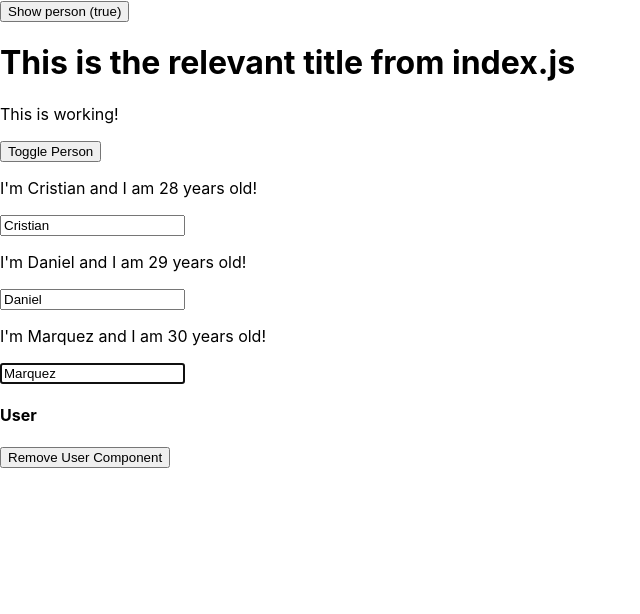
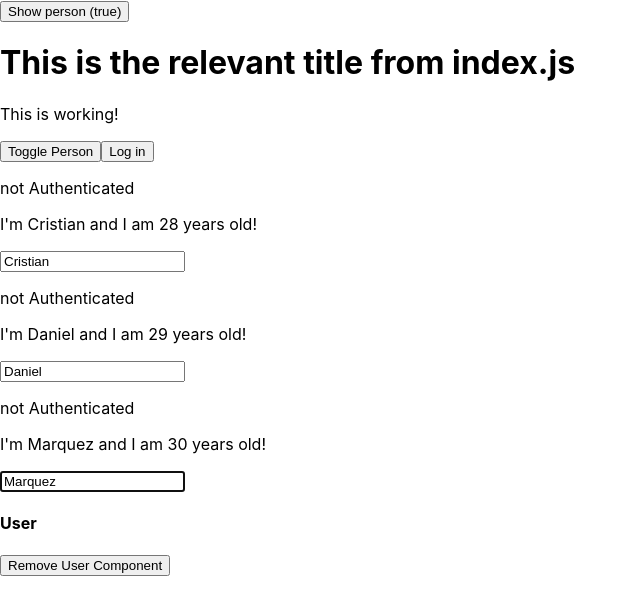
Before and after one commit to xthecapx/react, a React app: page / in a window 1280 px wide. Both pictures are taken after a click on the button "Show person (true)". Shown: the top 614 px of the page, without its empty margins (0-640 px from the left). Built offline with nearby package versions, Linux system fonts and the light colour scheme.

Commit message:
pass variable between components

```diff
--- a/src/components/Cockpit/Cockpit.js
+++ b/src/components/Cockpit/Cockpit.js
@@ -27,6 +27,7 @@ function Cockpit(props) {
       <button className={btnClass} onClick={props.clicked}>
         Toggle Person
       </button>
+      <button onClick={props.login}>Log in</button>
     </>
   );
 }
--- a/src/components/Persons/Person/Person.js
+++ b/src/components/Persons/Person/Person.js
@@ -30,6 +30,7 @@ class Person extends React.Component {
     console.log('[Person.js] Inside render');
     return (
       <>
+        <p>{this.props.authenticated ? 'authenticated' : ' not Authenticated'}</p>
         <p onClick={this.props.click}>
           I'm {this.props.name} and I am {this.props.age} years old!
         </p>
--- a/src/components/Persons/Persons.js
+++ b/src/components/Persons/Persons.js
@@ -48,6 +48,7 @@ class Persons extends PureComponent {
           position={index}
           ref={this.lastPersonRef}
           name={person.name}
+          authenticated={this.props.isAuthenticated}
           age={person.age}
           changed={event => this.props.changed(event, person.id)}
         />
--- a/src/containers/App.js
+++ b/src/containers/App.js
@@ -59,7 +59,8 @@ class App extends PureComponent {
     otherState: 'Some other vale',
     showPerson: false,
     showUserComponent: true,
-    toggleClicked: 0
+    toggleClicked: 0,
+    authenticated: false
   };
 
   deletePersonHandler = personIndex => {
@@ -100,6 +101,10 @@ class App extends PureComponent {
     });
   };
 
+  loginHandler() {
+    this.setState({ authenticated: true });
+  }
+
   render() {
     console.log('[App.js] Inside render');
     let persons = null;
@@ -107,7 +112,12 @@ class App extends PureComponent {
     if (this.state.showPerson) {
       persons = (
         <div>
-          <Persons persons={this.state.persons} clicked={this.deletePersonHandler} changed={this.nameChangedHandler} />
+          <Persons
+            persons={this.state.persons}
+            clicked={this.deletePersonHandler}
+            changed={this.nameChangedHandler}
+            isAuthenticated={this.state.authenticated}
+          />
         </div>
       );
     }
@@ -125,6 +135,7 @@ class App extends PureComponent {
           persons={this.state.persons}
           showPerson={this.state.showPerson}
           clicked={this.togglePersonsHandler}
+          login={() => this.loginHandler()}
         />
         {persons}
         {this.state.showUserComponent ? <User /> : null}
```
